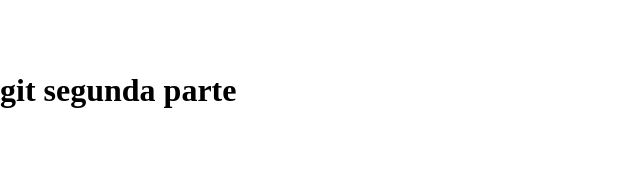
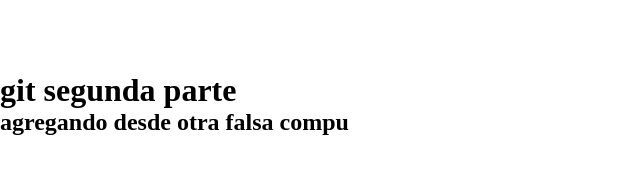
Before and after one commit to connievaristo/pruebaSubida, a plain HTML site: page index.html in a window 1280 px wide. Shown: the whole page, without its empty margins (0-640 px from the left). Drawn offline with Linux system fonts and the light colour scheme.

Commit message:
modified in clone version

```diff
--- a/index.html
+++ b/index.html
@@ -17,6 +17,7 @@
         </nav>
     </header>
     <h1>git segunda parte</h1>
+    <h2>agregando desde otra falsa compu</h2>
 
 </body>
 </html>
```
